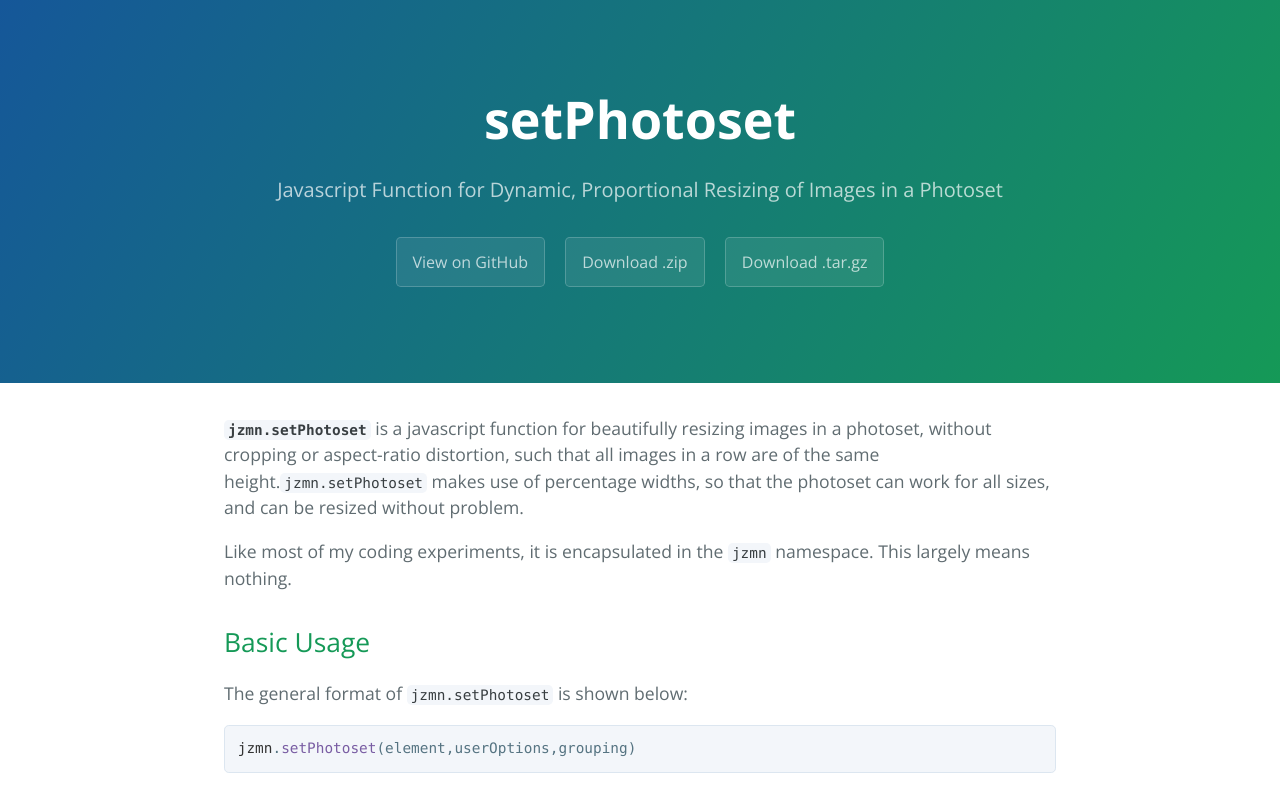
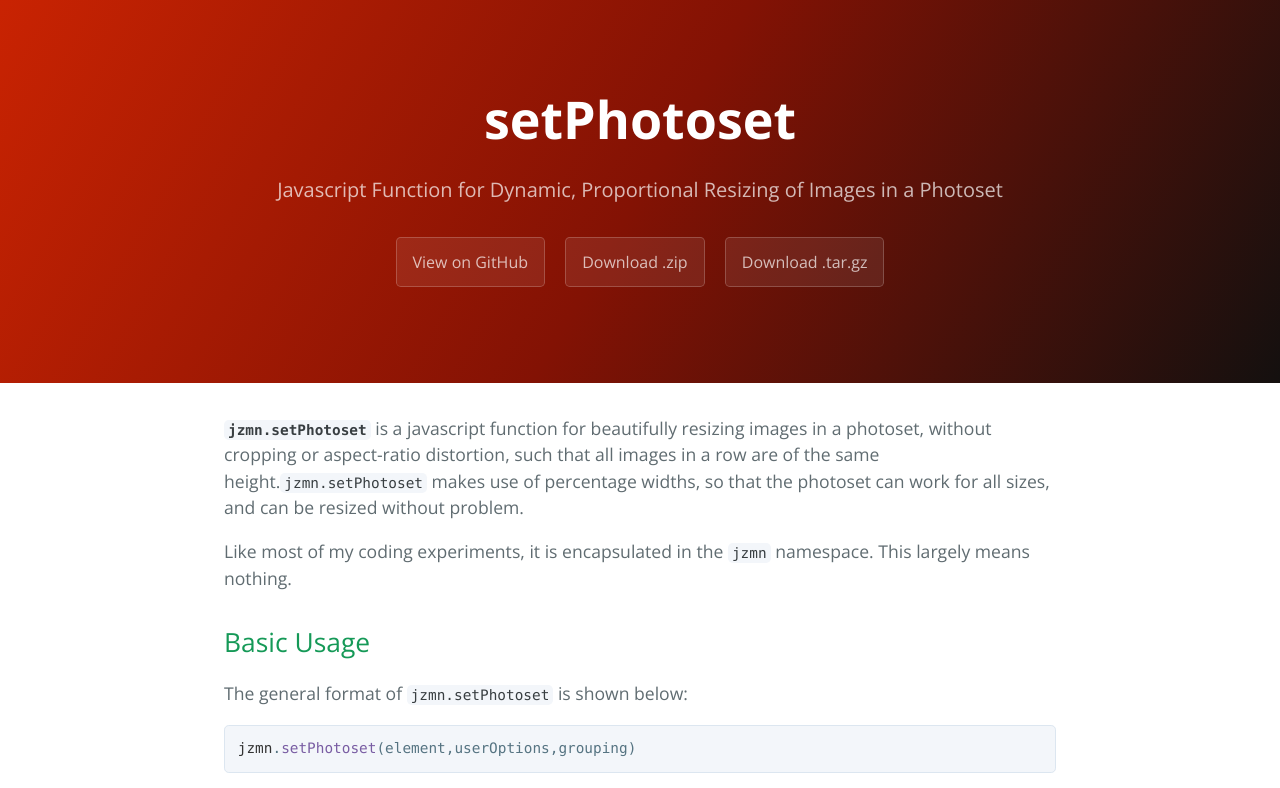
Before and after one commit to JZumun/setPhotoset, a plain HTML site: page index.html in a window 1280 px wide. Shown: the top 788 px of the page. Drawn offline with nearby package versions, Linux system fonts and the light colour scheme; a script that the page names is missing.

Commit message:
Added styling

```diff
--- a/index.html
+++ b/index.html
@@ -9,6 +9,9 @@
     <link rel="stylesheet" type="text/css" href="stylesheets/stylesheet.css" media="screen">
     <link rel="stylesheet" type="text/css" href="stylesheets/github-light.css" media="screen">
     <style>
+    	.page-header {
+    		background-image: linear-gradient(120deg,#c92302,#831204, #14100f);
+    	}
     	img {
     		display:block;
     	}
```
